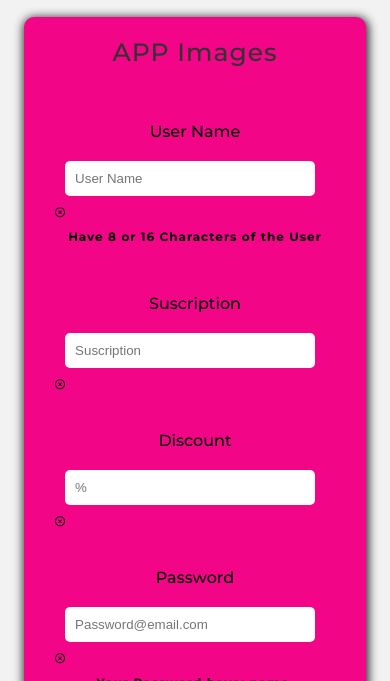
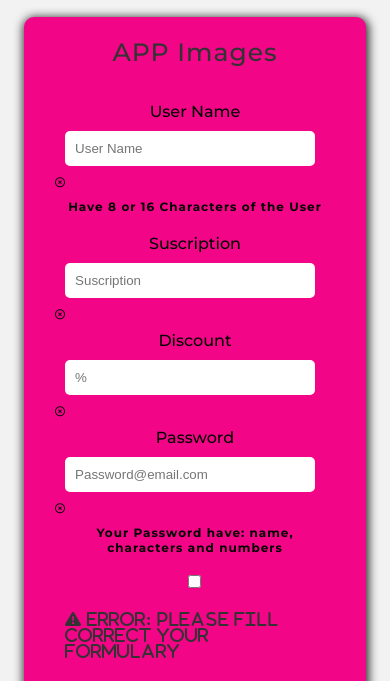
Before and after one commit to Christiano0407/practice_Javascript_One, a website: page public/index.html in a window 390 px wide. Shown: the part 151-832 px from the top of the page. Drawn offline with Linux system fonts and the light colour scheme.

Commit message:
change formulary

```diff
--- a/public/src/css/styleQueries.css
+++ b/public/src/css/styleQueries.css
@@ -34,6 +34,7 @@
     .section-main {
         width: 100%;
         grid-row: 2 / 3;
+        margin: 0;
     }
 
     .text-one {
@@ -45,7 +46,7 @@
     .label-click {
         font-size: 1.6rem;
         font-weight: 500;
-        margin: 1rem;
+        /*   margin: 1rem; */
     }
 
     .main-title {
--- a/public/style.css
+++ b/public/style.css
@@ -165,7 +165,7 @@ p {
 .form__error {
     width: 90%;
     padding: .5rem;
-    margin: 1rem auto;
+    /*  margin: 1rem auto; */
     display: flex;
     flex-direction: column;
     justify-content: center;
```
